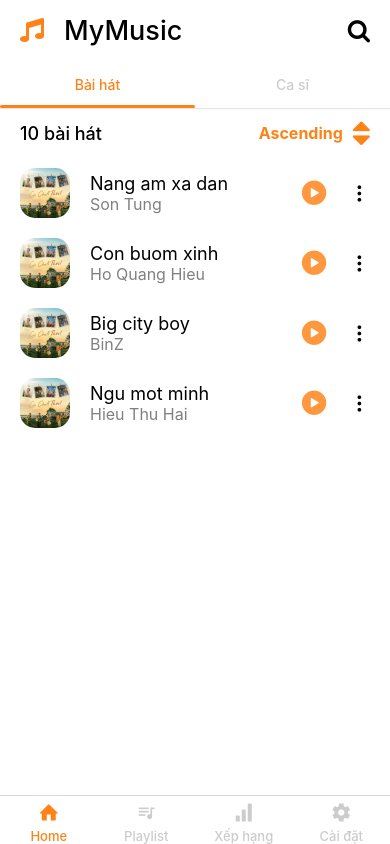
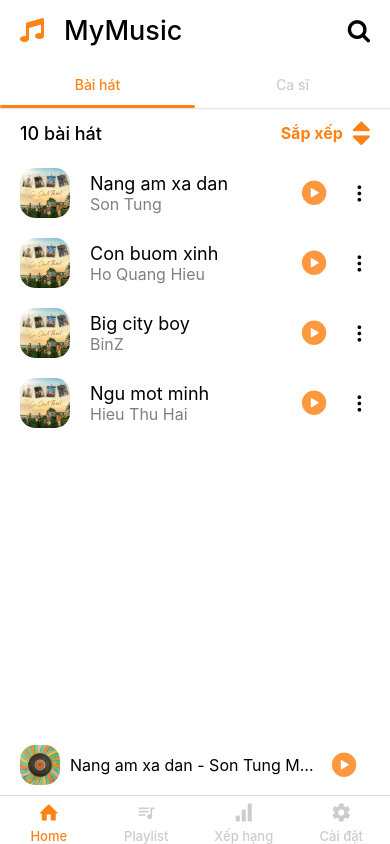
Before and after one commit to npk7264/Online-music-player, a React Native app: screen /Home in a window 390 px wide. Built offline with nearby package versions, Linux system fonts and the light colour scheme.

Commit message:
init MiniPlayer

```diff
--- /dev/null
+++ b/src/components/MiniPlayer.js
@@ -0,0 +1,57 @@
+import { StyleSheet, Text, View, Image, TouchableOpacity } from "react-native";
+import React from "react";
+import { useNavigation } from "@react-navigation/native";
+
+import { Ionicons } from "@expo/vector-icons";
+
+const MiniPlayer = () => {
+  const navigation = useNavigation();
+
+  return (
+    <TouchableOpacity
+      style={{
+        height: 60,
+        paddingHorizontal: 20,
+        flexDirection: "row",
+        alignItems: "center",
+        justifyContent: "space-between",
+      }}
+      onPress={() => {
+        navigation.navigate("Player");
+      }}
+    >
+      <Image
+        style={{
+          height: 40,
+          width: 40,
+          backgroundColor: "white",
+          borderRadius: 15,
+        }}
+        source={require("../../assets/poster_music.png")}
+      />
+      <Text
+        style={{
+          marginHorizontal: 10,
+          flex: 1,
+          fontSize: 16,
+        }}
+        numberOfLines={1}
+      >
+        Nang am xa dan - Son Tung MTP
+      </Text>
+      <TouchableOpacity
+        style={{
+          width: 40,
+          height: 40,
+          justifyContent: "center",
+        }}
+      >
+        <Ionicons name={"play-circle"} size={30} color="#ff973e" />
+      </TouchableOpacity>
+    </TouchableOpacity>
+  );
+};
+
+export default MiniPlayer;
+
+const styles = StyleSheet.create({});
--- a/src/components/TopMenu.js
+++ b/src/components/TopMenu.js
@@ -5,6 +5,7 @@ import { useSafeAreaInsets } from "react-native-safe-area-context";
 import Song from "../screens/Song";
 import Artist from "../screens/Artist";
 import SearchBar from "./SearchBar";
+import MiniPlayer from "./MiniPlayer";
 
 import { createMaterialTopTabNavigator } from "@react-navigation/material-top-tabs";
 const Tab = createMaterialTopTabNavigator();
@@ -29,6 +30,8 @@ const TopMenu = () => {
         <Tab.Screen name="Bài hát" component={Song} />
         <Tab.Screen name="Ca sĩ" component={Artist} />
       </Tab.Navigator>
+
+      <MiniPlayer />
     </SafeAreaView>
   );
 };
--- a/src/screens/Player.js
+++ b/src/screens/Player.js
@@ -6,6 +6,7 @@ import {
   StatusBar,
   TouchableOpacity,
   Dimensions,
+  Image,
 } from "react-native";
 import React from "react";
 
@@ -28,7 +29,10 @@ const Player = () => {
       <StatusBar></StatusBar>
       <BackBar />
       <View style={{ justifyContent: "center", alignItems: "center" }}>
-        <View style={styles.thumbnail}></View>
+        <Image
+          style={styles.thumbnail}
+          source={require("../../assets/temp.jpg")}
+        />
         {/* Song name */}
         <View
           style={{
--- a/src/screens/Song.js
+++ b/src/screens/Song.js
@@ -6,8 +6,10 @@ import {
   TouchableOpacity,
 } from "react-native";
 import React, { useState } from "react";
+
 import SongItem from "../components/SongItem.js";
 import OptionModal from "../components/OptionModal.js";
+import MiniPlayer from "../components/MiniPlayer.js";
 
 import { FontAwesome } from "@expo/vector-icons";
 
@@ -45,7 +47,7 @@ const Song = () => {
               marginRight: 10,
             }}
           >
-            Ascending
+            Sắp xếp
           </Text>
           <View>
             <FontAwesome name="sort" size={30} color="#ff8216" />
@@ -69,6 +71,7 @@ const Song = () => {
         )}
         keyExtractor={(item) => item.id}
       />
+      {/* <MiniPlayer /> */}
       <OptionModal
         options={[
           {
```
